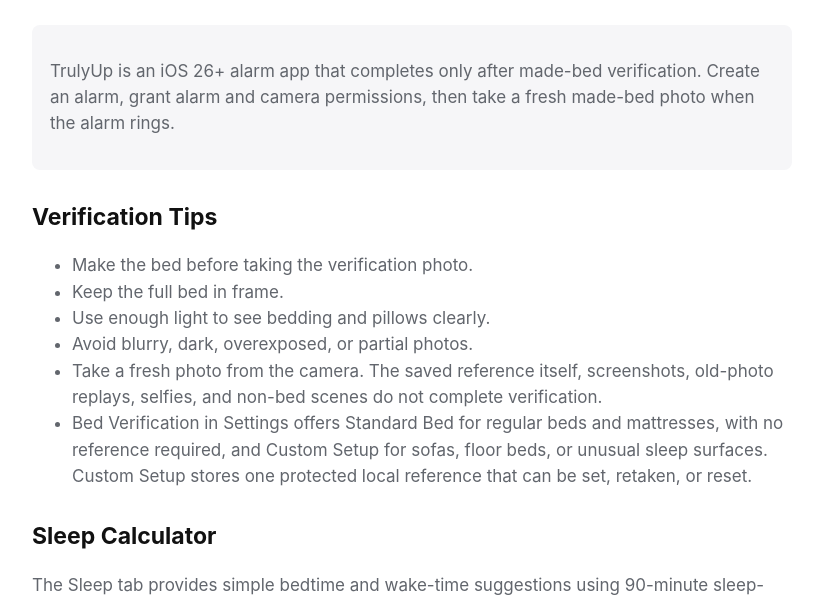
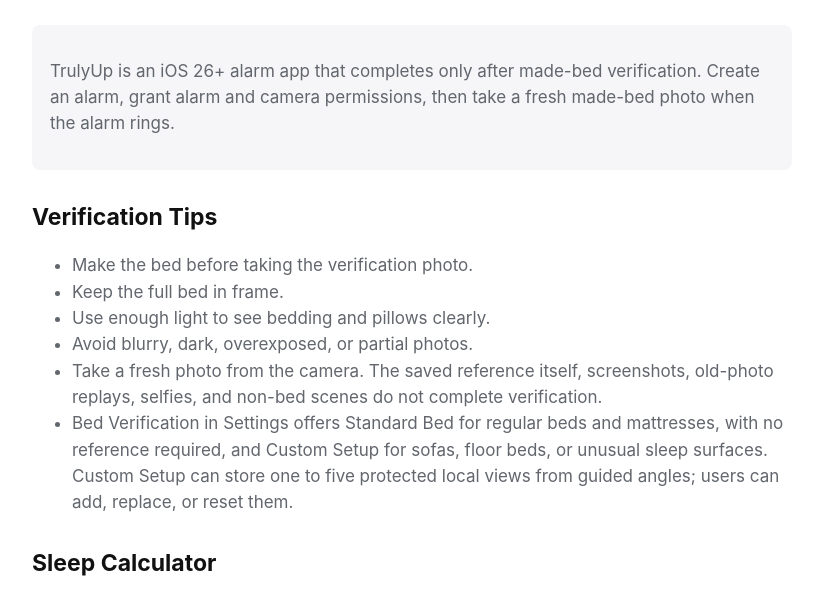
Before and after one commit to aizakmi08/bedly-legal, a plain HTML site: page support.html in a window 1280 px wide. Shown: the part 225-820 px from the top of the page, without its empty margins (228-1042 px from the left). Drawn offline with Linux system fonts and the light colour scheme.

Commit message:
Document TrulyUp multi-reference setup

```diff
--- a/support.html
+++ b/support.html
@@ -100,7 +100,7 @@
       <li>Use enough light to see bedding and pillows clearly.</li>
       <li>Avoid blurry, dark, overexposed, or partial photos.</li>
       <li>Take a fresh photo from the camera. The saved reference itself, screenshots, old-photo replays, selfies, and non-bed scenes do not complete verification.</li>
-      <li>Bed Verification in Settings offers Standard Bed for regular beds and mattresses, with no reference required, and Custom Setup for sofas, floor beds, or unusual sleep surfaces. Custom Setup stores one protected local reference that can be set, retaken, or reset.</li>
+      <li>Bed Verification in Settings offers Standard Bed for regular beds and mattresses, with no reference required, and Custom Setup for sofas, floor beds, or unusual sleep surfaces. Custom Setup can store one to five protected local views from guided angles; users can add, replace, or reset them.</li>
     </ul>
 
     <h2>Sleep Calculator</h2>
```
